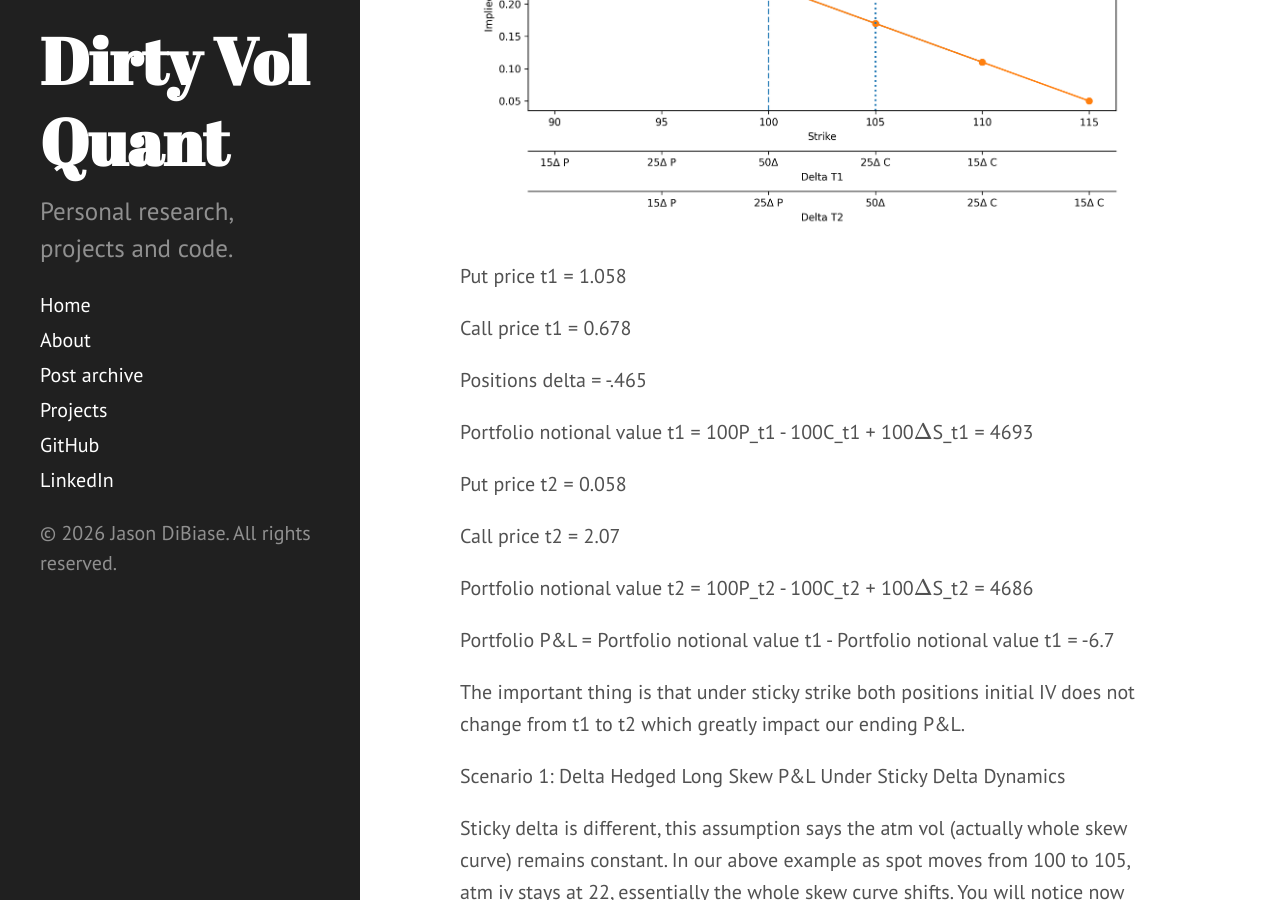
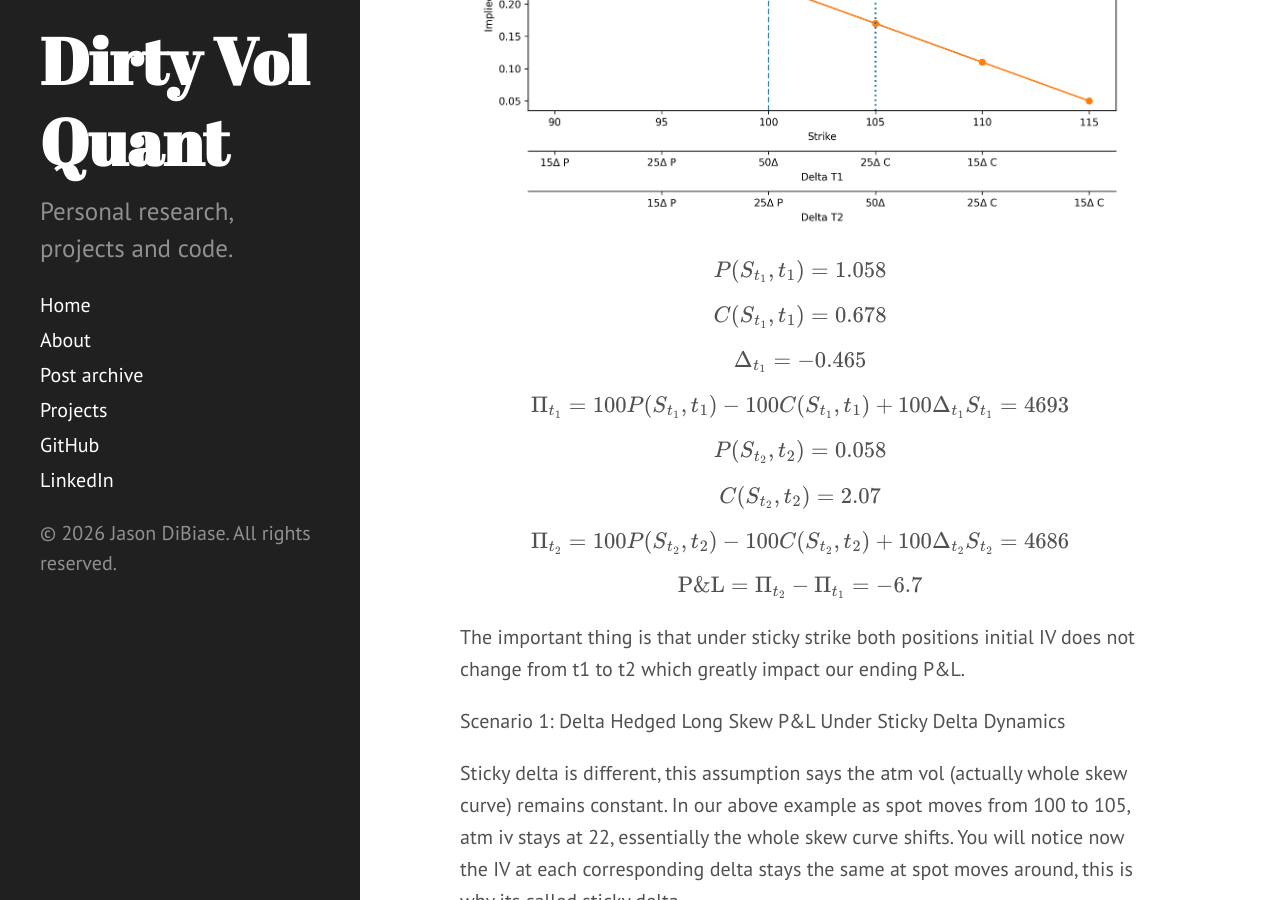
Before and after one commit to dibiasej/dibiasej.github.io, a Jekyll site: the page built from _posts/2026-06-07-Fixed-Strike-Floating-Strike-Spot-Vol-Dynamics-And-The-Skew-Stickiness-Ratio-Part-1.md, in a window 1280 px wide and 900 px high, scrolled down 5349 px. Built offline with Jekyll 4.4.1, drawn with Linux system fonts in a browser that asks for light colours; Markdown is read by kramdown in place of the engine named in the settings.

Commit message:
adding more math

```diff
--- a/_posts/2026-06-07-Fixed-Strike-Floating-Strike-Spot-Vol-Dynamics-And-The-Skew-Stickiness-Ratio-Part-1.md
+++ b/_posts/2026-06-07-Fixed-Strike-Floating-Strike-Spot-Vol-Dynamics-And-The-Skew-Stickiness-Ratio-Part-1.md
@@ -48,21 +48,38 @@
 
 ![Sticky Strike Vol Dynamics](/assets/images/Sticky-Strike-Scenario-1-2026-07-02.png)
 
-Put price t1 = 1.058
+$$
+P(S_{t_1}, t_1) = 1.058
+$$
 
-Call price t1 = 0.678
+$$
+C(S_{t_1}, t_1) = 0.678
+$$
 
-Positions delta = -.465
+$$
+\Delta_{t_1} = -0.465
+$$
 
-Portfolio notional value t1 = 100P_t1 - 100C_t1 + 100$$\Delta$$S_t1 = 4693
+$$
+\Pi_{t_1} = 100P(S_{t_1},t_1) - 100C(S_{t_1},t_1) + 100\Delta_{t_1}S_{t_1} = 4693
+$$
 
-Put price t2 = 0.058
+$$
+P(S_{t_2}, t_2) = 0.058
+$$
 
-Call price t2 = 2.07
+$$
+C(S_{t_2}, t_2) = 2.07
+$$
 
-Portfolio notional value t2 = 100P_t2 - 100C_t2 + 100$$\Delta$$S_t2 = 4686
 
-Portfolio P&L = Portfolio notional value t1 - Portfolio notional value t1 = -6.7
+$$
+\Pi_{t_2} = 100P(S_{t_2},t_2) - 100C(S_{t_2},t_2) + 100\Delta_{t_2}S_{t_2} = 4686
+$$
+
+$$
+\mathrm{P\&L} = \Pi_{t_2} - \Pi_{t_1} = -6.7
+$$
 
 The important thing is that under sticky strike both positions initial IV does not change from t1 to t2 which greatly impact our ending P&L.
 
```
